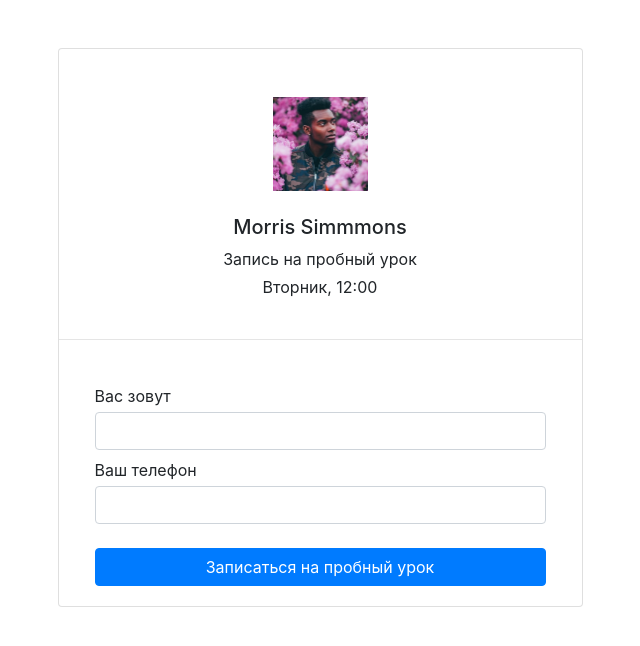
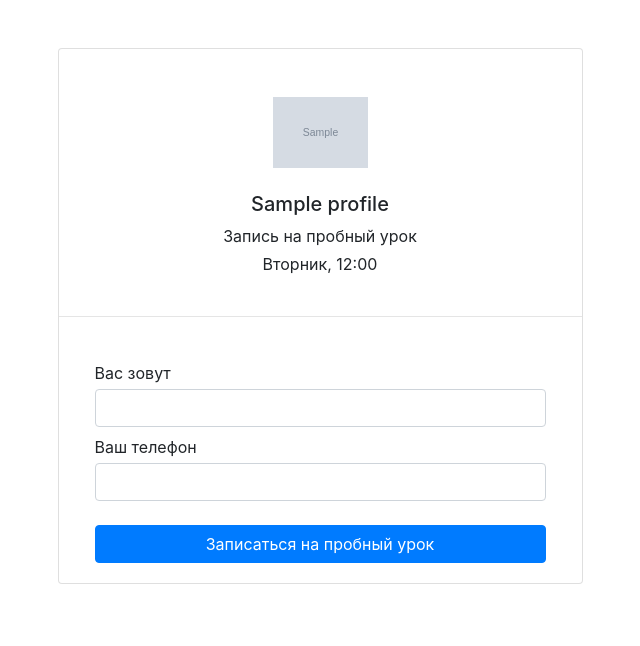
Before and after one commit to evgeniitsvetkov/flask-app-tinysteps, a Flask app: template templates/booking.html in a window 1280 px wide. Shown: the part 72-718 px from the top of the page, without its empty margins (320-960 px from the left). Run offline with Flask 2, Linux system fonts and the light colour scheme; the template is opened without the code that fills it: most values are stand-ins (such as "Sample title", 1, 10 or a date in 2020); grey boxes marked "Sample" are stand-in pictures; some libraries are stand-ins or nearby versions.

Commit message:
Update booking.html and sent.html

```diff
--- a/app.py
+++ b/app.py
@@ -48,8 +48,9 @@ def pick():
 
 
 @app.route('/booking/<id>')
-def request(id):
-    output = render_template("booking.html")
+def booking(id):
+    output = render_template("booking.html",
+                             profile=teachers[id])
 
     return output
 
--- a/templates/booking.html
+++ b/templates/booking.html
@@ -8,8 +8,8 @@
 
 
                   <div class="card-body text-center pt-5">
-                    <img src="../static/pict 1.png" class="mb-3" width="95" alt="">
-                    <h5 class="card-title mt-2 mb-2">Morris Simmmons</h5>
+                    <img src="{{ profile.picture }}" class="mb-3" width="95" alt="">
+                    <h5 class="card-title mt-2 mb-2">{{ profile.name }}</h5>
                     <p class="my-1">Запись на пробный урок</p>
                     <p class="my-1">Вторник, 12:00</p>
                   </div>
--- a/templates/sent.html
+++ b/templates/sent.html
@@ -23,7 +23,7 @@
                        <p><b>Тема:</b> Пробный урок</p>
                      <p><b>Дата:</b> Вторник, 12:00</p>
                      <p><b>Имя:</b> {{ client_name }}</p>
-                     <p><b>Телефон:</b>{{ client_phone }}</p>
+                     <p><b>Телефон:</b> {{ client_phone }}</p>
                   </div>
 
 
```
